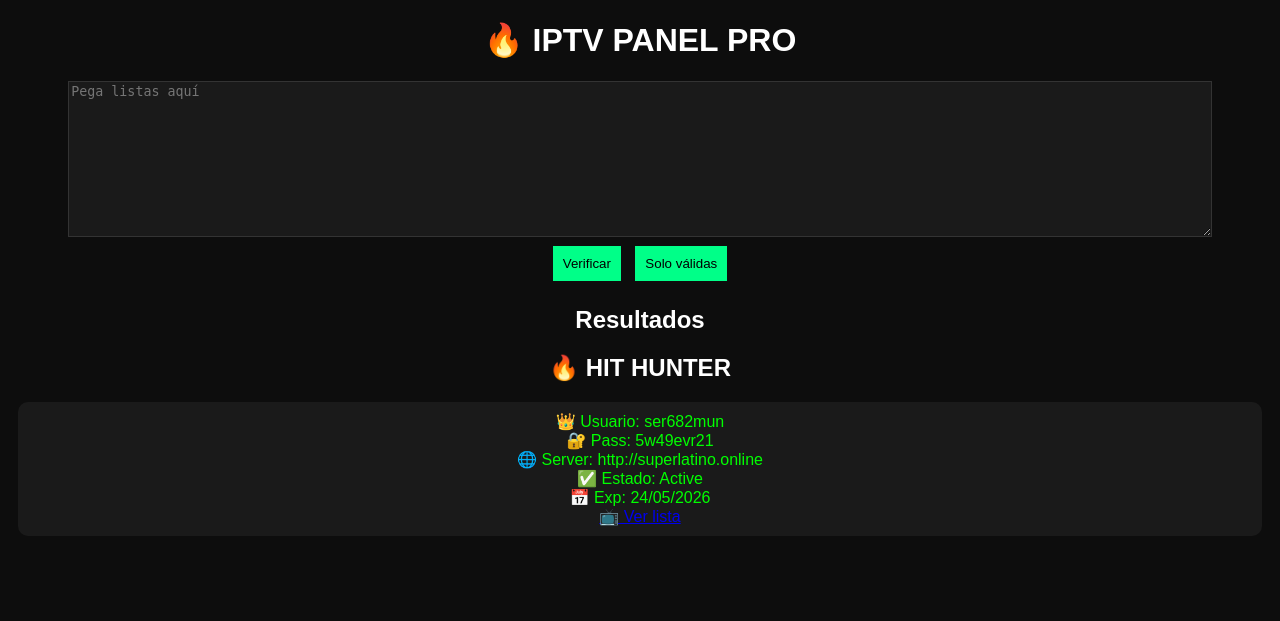
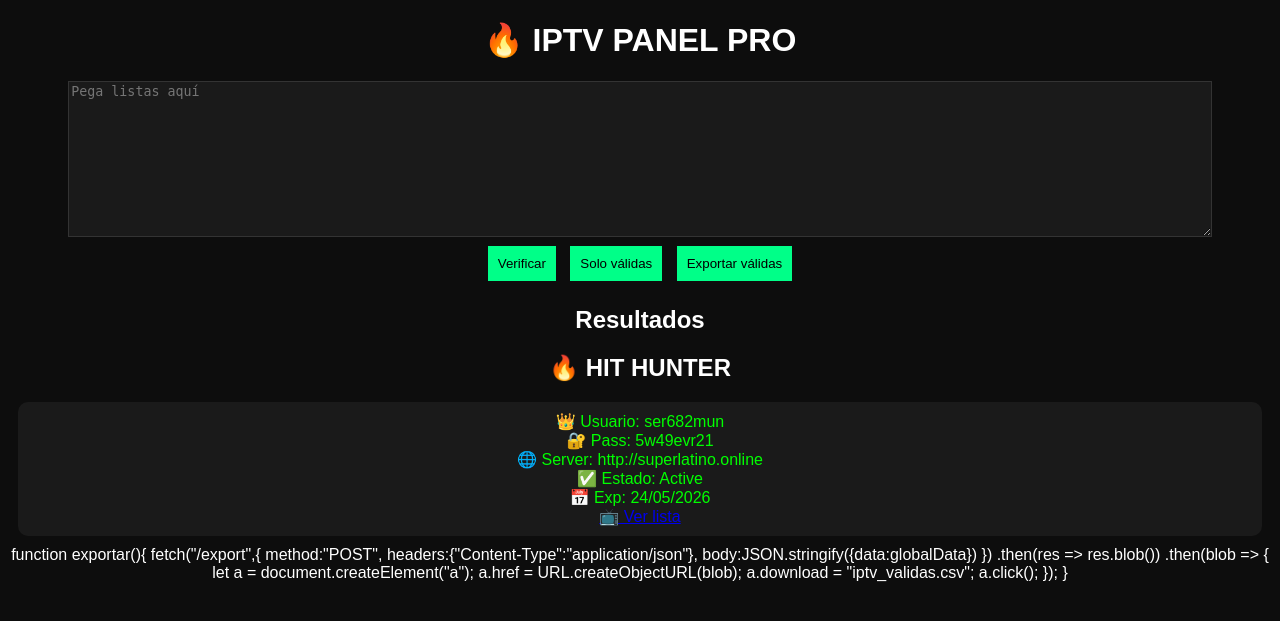
Before and after one commit to angelruedabayona2009/iptv-pro, a Flask app: page / in a window 1280 px wide. Shown: the top 621 px of the page. Run offline with Flask 3, Linux system fonts and the light colour scheme; the visitor is signed in with stand-in values (Sample User, id 1).

Commit message:
Update index.html

```diff
--- a/templates/index.html
+++ b/templates/index.html
@@ -47,7 +47,7 @@ border-radius:10px;
 
 <button onclick="check()">Verificar</button>
 <button onclick="soloOK()">Solo válidas</button>
-
+<button onclick="exportar()">Exportar válidas</button>
 <h2>Resultados</h2>
 <div id="res"></div>
 
@@ -100,6 +100,19 @@ document.getElementById("hit").innerHTML = `
 `;
 
 </script>
-
+function exportar(){
+fetch("/export",{
+method:"POST",
+headers:{"Content-Type":"application/json"},
+body:JSON.stringify({data:globalData})
+})
+.then(res => res.blob())
+.then(blob => {
+let a = document.createElement("a");
+a.href = URL.createObjectURL(blob);
+a.download = "iptv_validas.csv";
+a.click();
+});
+}
 </body>
 </html>
```
